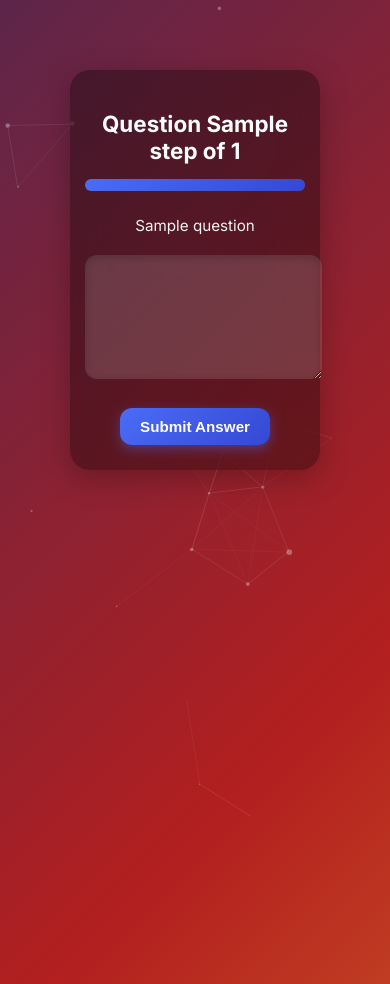
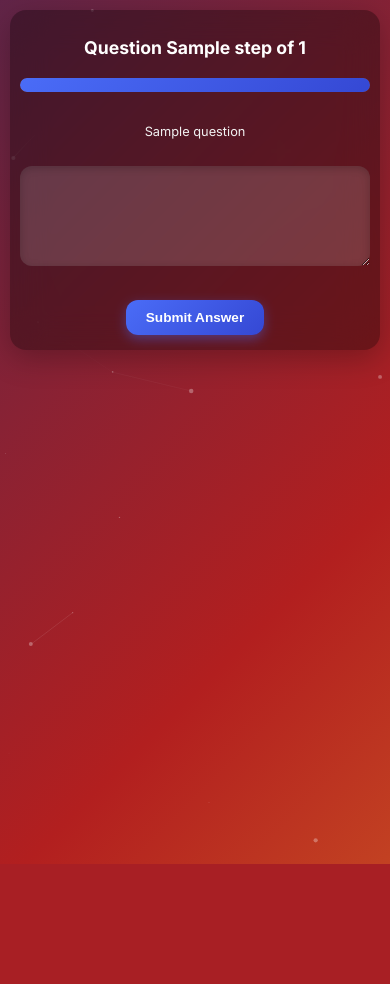
Before and after one commit to 0001Moksh/AI-interviewer-for-excel, a Flask app: template templates/interview.html in a window 390 px wide. After the commit the page ends 864 px from the top, so only its background shows below. Run offline with Flask 3, Linux system fonts and the light colour scheme; the template is opened without the code that fills it: most values are stand-ins (such as "Sample title", 1, 10 or a date in 2020); parts of the project's set-up code (start-up, migrations or seed data) failed here and were passed over.

Commit message:
Update interview.html

```diff
--- a/templates/interview.html
+++ b/templates/interview.html
@@ -2,7 +2,7 @@
 <html lang="en">
 <head>
   <meta charset="UTF-8">
-  <meta name="viewport" content="width=device-width, initial-scale=1.0">
+  <meta name="viewport" content="width=device-width, initial-scale=1.0, maximum-scale=1.0, user-scalable=no">
   <title>Excel Interview</title>
   <link href="https://fonts.googleapis.com/css2?family=Inter:wght@400;600;700&display=swap" rel="stylesheet">
   <script src="https://cdn.jsdelivr.net/particles.js/2.0.0/particles.min.js"></script>
@@ -18,7 +18,8 @@
       align-items: flex-start;
       min-height: 100vh;
       margin: 0;
-    padding: 70px;
+      padding: 20px; /* Reduced padding for mobile */
+      overflow-x: hidden; /* Prevent horizontal scroll */
     }
 
     @keyframes gradientBG {
@@ -31,59 +32,62 @@
       background: rgba(0, 0, 0, 0.34);
       backdrop-filter: blur(18px);
       -webkit-backdrop-filter: blur(18px);
-    padding: 35px 25px;
+      padding: 30px 20px; /* Adjusted padding for better mobile spacing */
       border-radius: 20px;
       box-shadow: 0 8px 30px rgba(0, 0, 0, 0.25);
       width: 100%;
-    max-width: 650px;
+      max-width: 800px; /* Increased max-width for laptops */
       color: #fff;
+      box-sizing: border-box; /* Ensure padding doesn't affect width */
     }
 
     h1 {
-    font-size: 1.6rem;
+      font-size: clamp(1.4rem, 5vw, 1.8rem); /* Responsive font size */
       font-weight: 700;
-    margin-bottom: 15px;
+      margin-bottom: 20px;
       text-align: center;
     }
 
     .progress-bar {
       width: 100%;
       background: rgba(255, 255, 255, 0.2);
-    border-radius: 10px;
-    height: 12px;
-    margin-bottom: 25px;
+      border-radius: 12px;
+      height: 16px; /* Increased height for better visibility */
+      margin-bottom: 30px;
       overflow: hidden;
     }
 
     .progress {
       height: 100%;
       background: linear-gradient(135deg, #4a6cf7, #3548d4);
-    border-radius: 10px;
+      border-radius: 12px;
       width: calc(({{ step }} / {{ num_questions }}) * 100%);
       transition: width 0.5s ease;
     }
 
     p {
-    font-size: 1rem;
-    margin-bottom: 20px;
+      font-size: clamp(0.9rem, 4vw, 1.1rem); /* Responsive font size */
+      margin-bottom: 25px;
       text-align: center;
       color: #f1f1f1;
+      line-height: 1.5; /* Improved readability */
     }
 
     textarea {
-    width: 97%;
+      width: 100%; /* Full width for consistency */
       border-radius: 12px;
       border: none;
-    padding: 12px;
-    font-size: 1rem;
+      padding: 15px; /* Increased padding for touch */
+      font-size: clamp(0.95rem, 4vw, 1rem);
       font-family: inherit;
       resize: vertical;
-    min-height: 120px;
+      min-height: 150px; /* Increased height for mobile */
       outline: none;
       background: rgba(255, 255, 255, 0.15);
       color: #fff;
       box-shadow: inset 0 2px 8px rgba(0, 0, 0, 0.2);
       transition: background 0.3s ease, box-shadow 0.3s ease;
+      box-sizing: border-box;
     }
 
     textarea:focus {
@@ -93,9 +97,9 @@
 
     .btn {
       display: block;
-    margin: 25px auto 0 auto;
-    padding: 12px 28px;
-    font-size: 1rem;
+      margin: 30px auto 0 auto;
+      padding: 14px 32px; /* Increased padding for touch */
+      font-size: clamp(0.95rem, 4vw, 1.1rem);
       font-weight: 600;
       color: #fff;
       background: linear-gradient(135deg, #4a6cf7, #3548d4);
@@ -105,6 +109,7 @@
       transition: all 0.3s ease;
       box-shadow: 0px 4px 12px rgba(74, 108, 247, 0.4);
       cursor: pointer;
+      touch-action: manipulation; /* Improve touch responsiveness */
     }
 
     .btn:hover {
@@ -114,7 +119,7 @@
     }
 
     #particles-js {
-    position: absolute;
+      position: fixed; /* Changed to fixed for better background effect */
       width: 100%;
       height: 100%;
       top: 0;
@@ -123,27 +128,68 @@
     }
 
     /* Responsive adjustments */
+    @media (max-width: 768px) {
+      body {
+        padding: 15px; /* Further reduced padding for smaller screens */
+      }
+
+      .container {
+        padding: 20px 15px; /* Adjusted for mobile */
+        max-width: 100%; /* Full width on smaller screens */
+      }
+
+      h1 {
+        font-size: clamp(1.2rem, 4.5vw, 1.6rem);
+      }
+
+      p {
+        font-size: clamp(0.85rem, 3.5vw, 1rem);
+      }
+
+      textarea {
+        min-height: 120px; /* Slightly smaller for mobile */
+        padding: 12px;
+      }
+
+      .btn {
+        padding: 12px 24px;
+        font-size: clamp(0.9rem, 3.5vw, 1rem);
+      }
+
+      .progress-bar {
+        height: 14px; /* Slightly smaller but still visible */
+      }
+    }
+
     @media (max-width: 480px) {
+      body {
+        padding: 10px;
+      }
+
       .container {
-      padding: 25px 15px;
+        padding: 15px 10px;
+        border-radius: 16px; /* Slightly smaller radius for mobile */
       }
+
       h1 {
-      font-size: 1.4rem;
+        font-size: clamp(1.1rem, 4vw, 1.4rem);
       }
+
       p {
-      font-size: 0.95rem;
+        font-size: clamp(0.8rem, 3vw, 0.95rem);
       }
-    .btn {
-      font-size: 0.95rem;
-      padding: 10px 20px;
-    }
+
       textarea {
         min-height: 100px;
-      font-size: 0.95rem;
+        padding: 10px;
+      }
+
+      .btn {
+        padding: 10px 20px;
+        font-size: clamp(0.85rem, 3vw, 0.95rem);
       }
     }
   </style>
-
 </head>
 <body>
   <div id="particles-js"></div>
@@ -162,16 +208,16 @@
   <script>
     particlesJS('particles-js', {
       "particles": {
-        "number": { "value": 60, "density": { "enable": true, "value_area": 800 } },
+        "number": { "value": 40, "density": { "enable": true, "value_area": 800 } }, /* Reduced particle count */
         "color": { "value": "#ffffff" },
         "shape": { "type": "circle" },
         "opacity": { "value": 0.3 },
-        "size": { "value": 3, "random": true },
-        "line_linked": { "enable": true, "distance": 120, "color": "#ffffff", "opacity": 0.2, "width": 1 },
-        "move": { "enable": true, "speed": 3 }
+        "size": { "value": 2.5, "random": true }, /* Smaller particles for mobile */
+        "line_linked": { "enable": true, "distance": 100, "color": "#ffffff", "opacity": 0.2, "width": 1 },
+        "move": { "enable": true, "speed": 2 } /* Slower speed for performance */
       },
       "interactivity": {
-        "events": { "onhover": { "enable": true, "mode": "repulse" }, "onclick": { "enable": true, "mode": "push" } },
+        "events": { "onhover": { "enable": false }, "onclick": { "enable": true, "mode": "push" } }, /* Disabled hover for mobile */
         "modes": { "repulse": { "distance": 150, "duration": 0.4 } }
       },
       "retina_detect": true
```
Lines whose indentation alone changed are shown as unchanged.
